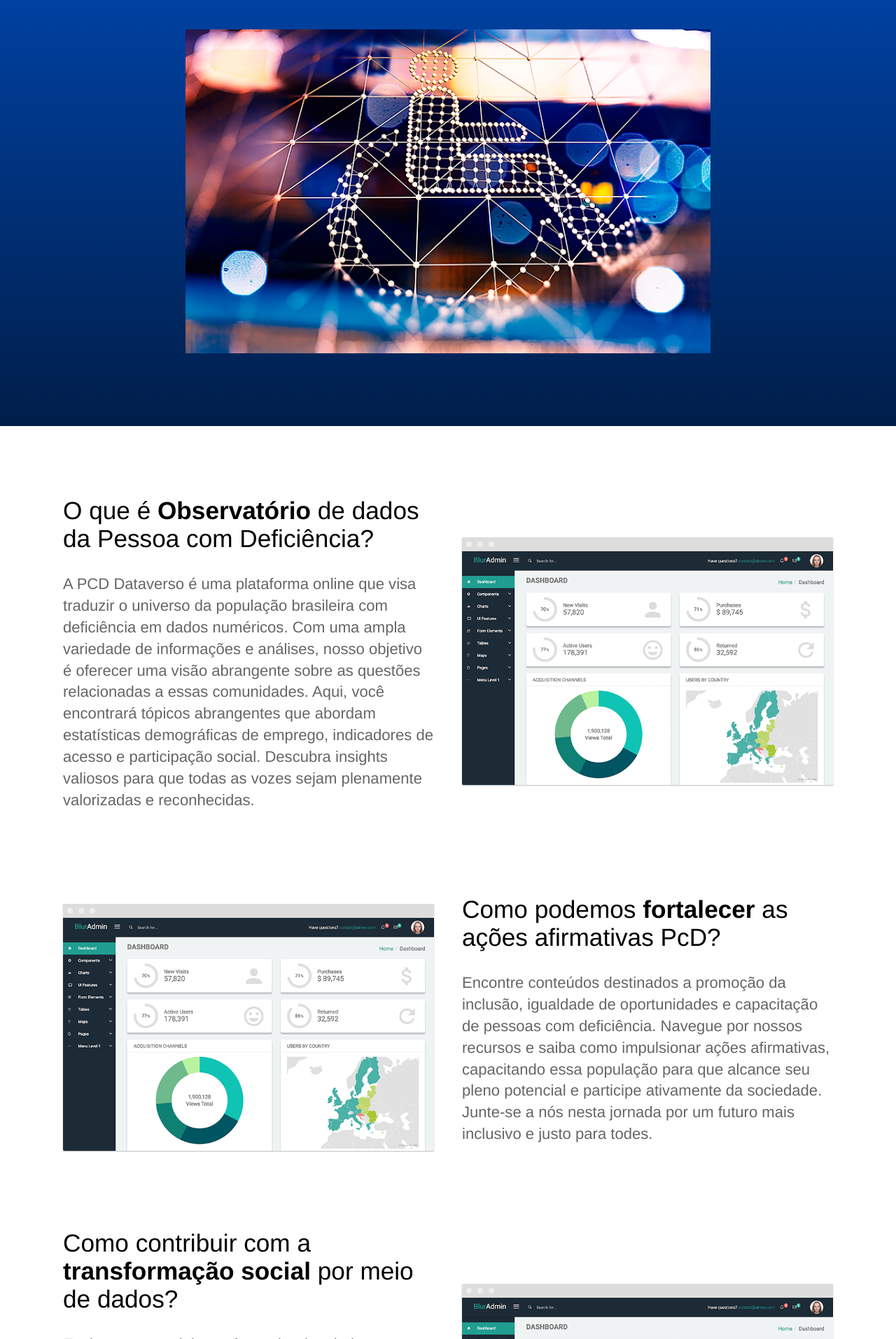
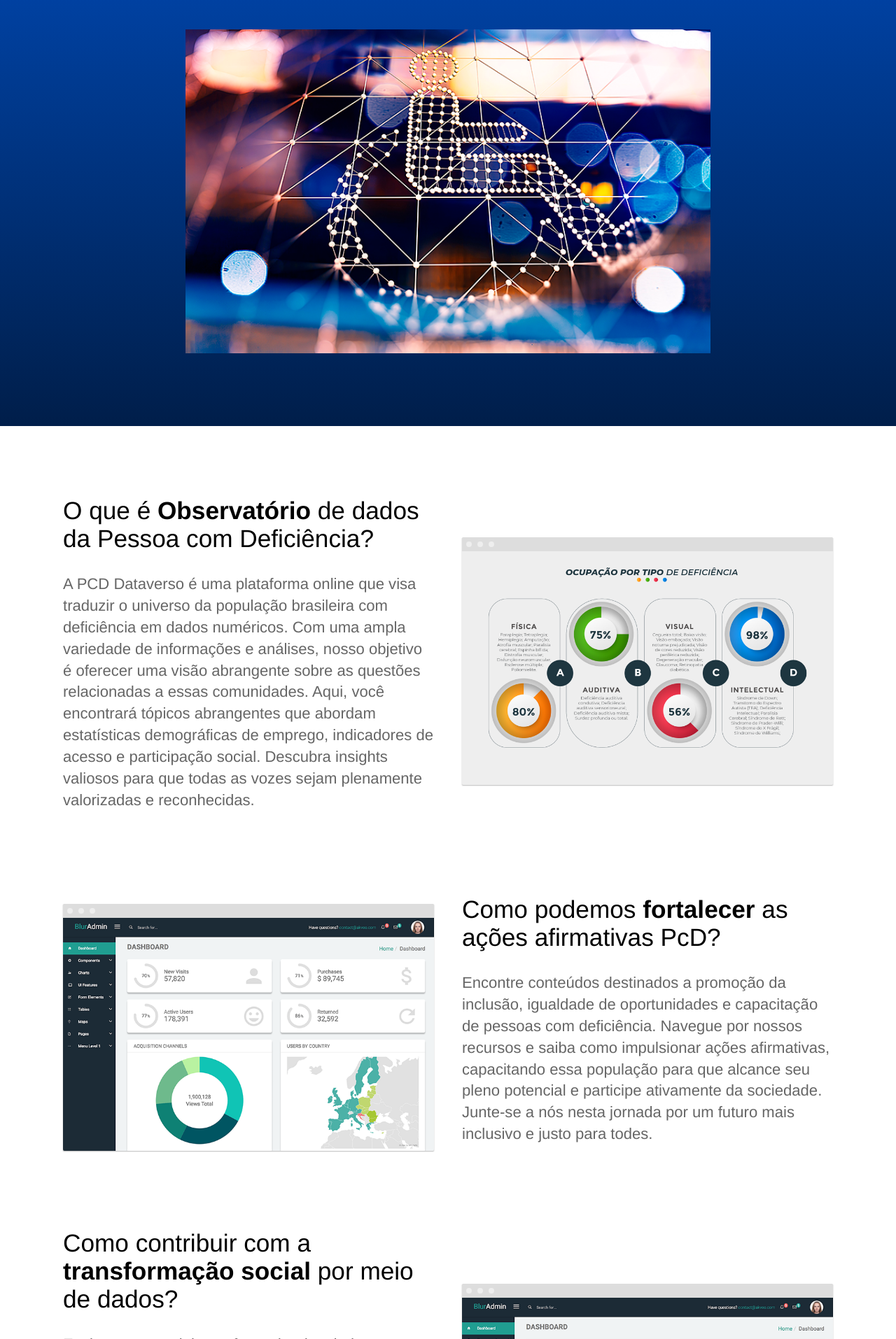
Before and after one commit to jornalistainclusivo/pcd.dataverso.org, a Jekyll site: the page built from index.html, in a window 1280 px wide. Shown: the part 340-2254 px from the top of the page at 70% size. Built offline with Jekyll 4.4.1, drawn with Linux system fonts in a browser that asks for light colours.

Commit message:
img 1 home

```diff
--- a/index.html
+++ b/index.html
@@ -24,7 +24,7 @@ description: Observatório de Dados da Pessoa com Deficiência
 				    acesso e participação social. Descubra insights valiosos para que todas as vozes sejam plenamente valorizadas e reconhecidas.</p>
 			</div>
 			<div class="image">
-				<img src="{{ site.baseurl }}/images/dashboard.png" alt="Screenshot" class="screenshot editable" />
+				<img src="{{ site.baseurl }}/images/ocupacao-por-tipo-deficiencia-home.png" alt="Exemplo de gráfico de ocupação por tipo de deficiência" class="screenshot editable" />
 			</div>
 		</div>
 	</section>
```
